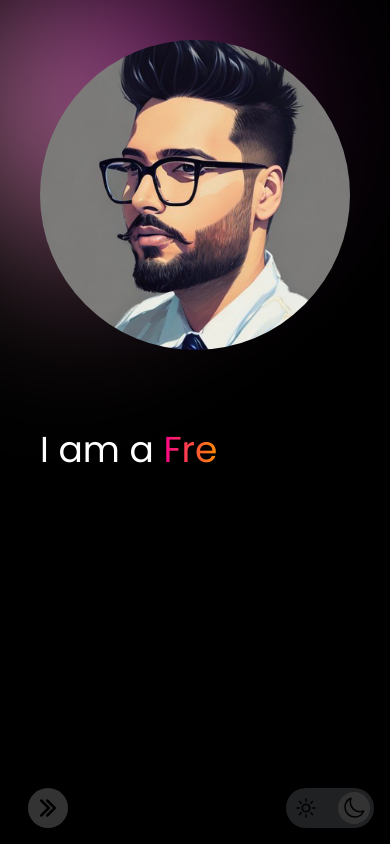
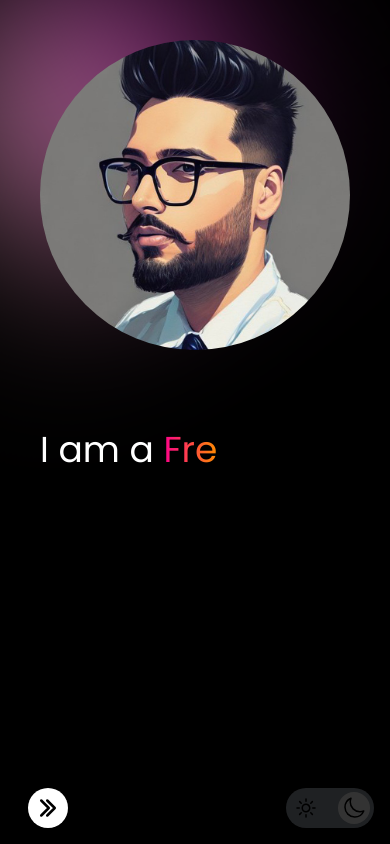
Before and after one commit to sing1176/Portfolio, a React (Create React App) app: page / in a window 390 px wide. Built offline with nearby package versions, Linux system fonts and the light colour scheme.

Commit message:
removed opacity on mobile

```diff
--- a/src/components/BottomMenu.js
+++ b/src/components/BottomMenu.js
@@ -82,7 +82,7 @@ const BottomMenu = () => {
     <motion.div
       whileHover={{ opacity: 1 }}
       transition={{ duration: 0.5 }}
-      className="flex items-center gap-4 absolute bottom-4  left-1  md:bottom-10 z-30 opacity-20">
+      className="flex items-center gap-4 absolute bottom-4  left-1  md:bottom-10 z-30 md:opacity-20">
       <motion.div
         variants={socialIconVariants}
         initial={false}
```
